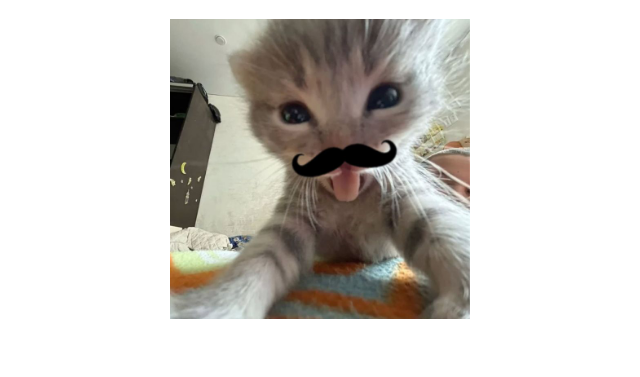
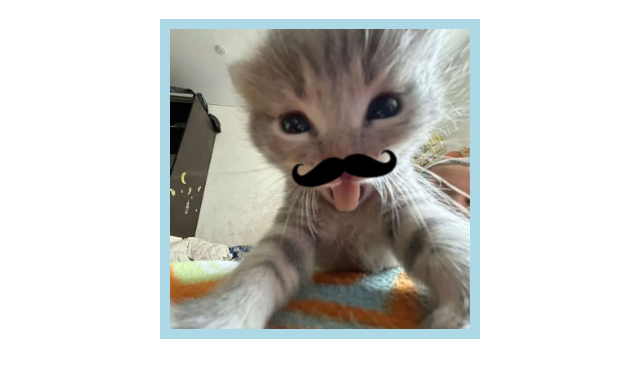
Before and after one commit to juliavtoria/juliavtoria.github.io, a plain HTML site: page index.html in a window 1280 px wide. Shown: the part 87-464 px from the top of the page, without its empty margins (320-960 px from the left). Drawn offline with Linux system fonts and the light colour scheme.

Commit message:
index.html

```diff
--- a/index.html
+++ b/index.html
@@ -13,6 +13,7 @@
                       display: block;
                       margin: 0 auto;
                       width:300px;
+                      border:10px solid lightblue;
 
                   }
                   </style>
```
